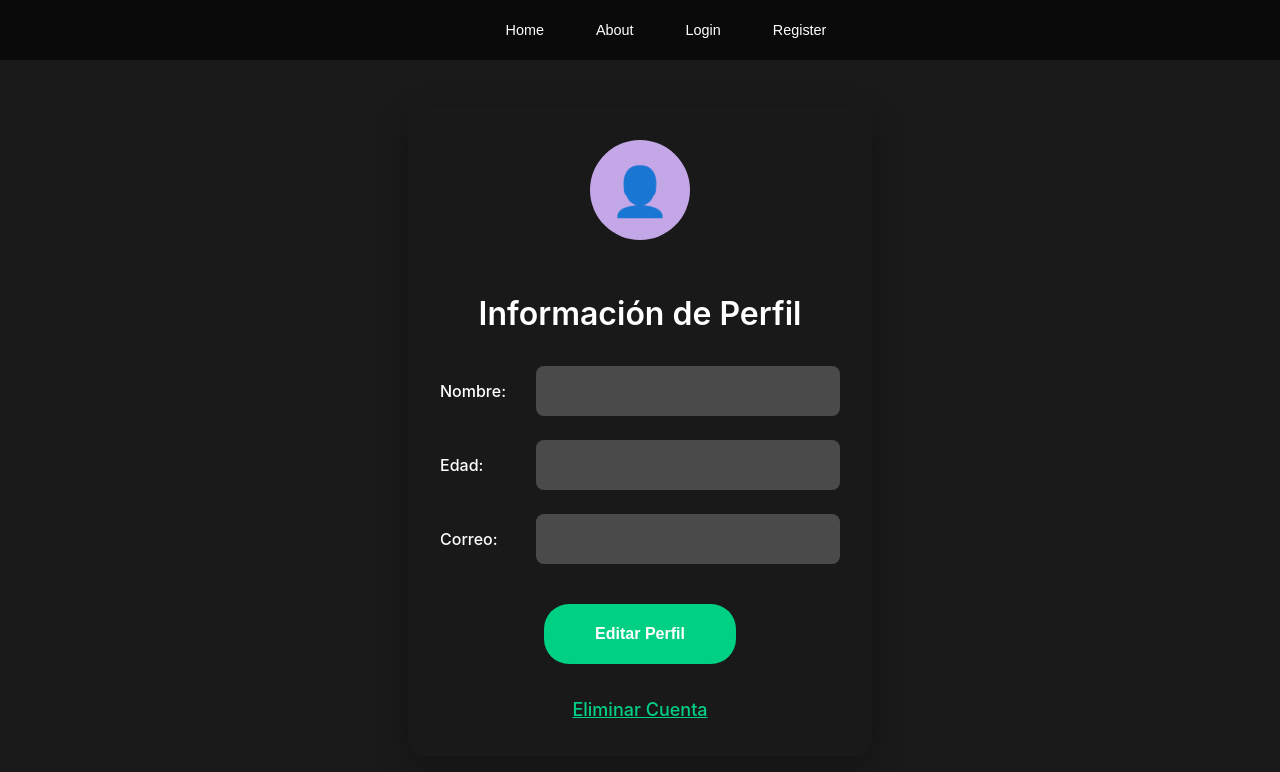
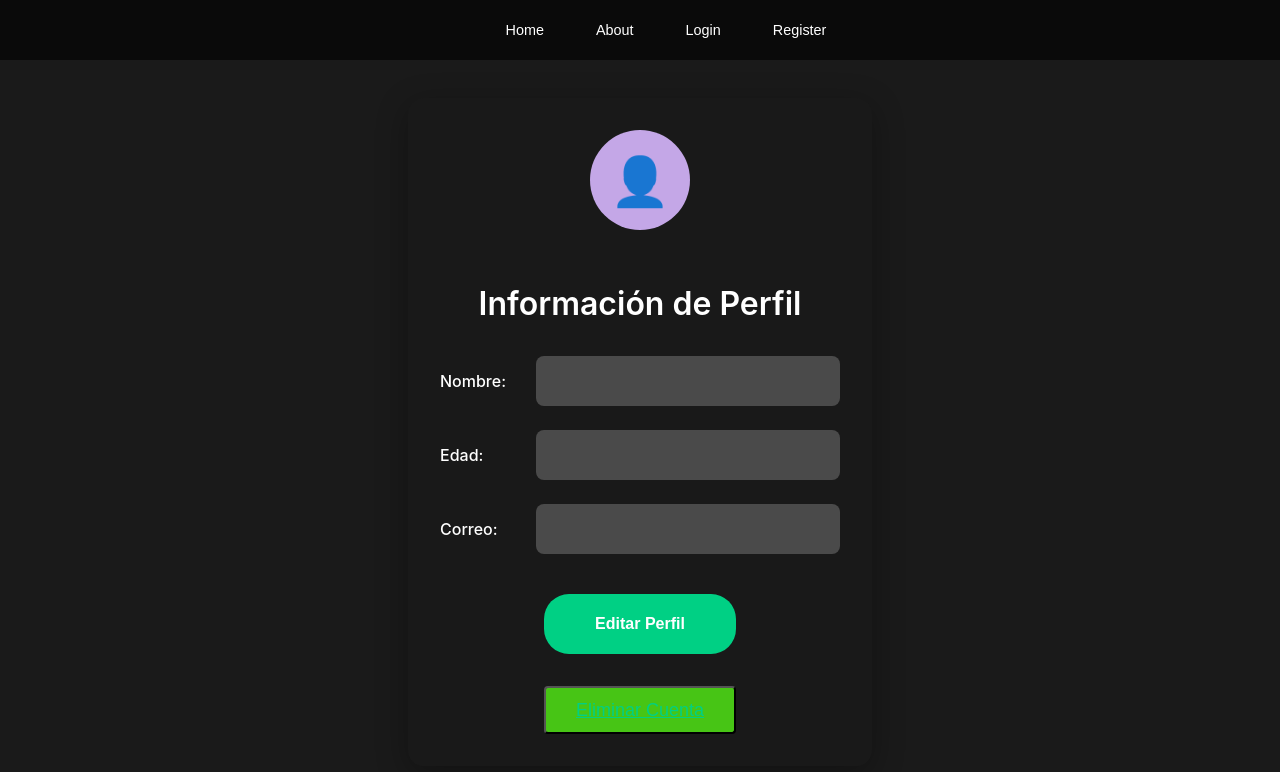
Before and after one commit to valu420/MiniProject-II-Frontend, a React (Vite) app: page /edit-info in a window 1280 px wide. Shown: the top 772 px of the page. Built offline with nearby package versions, Linux system fonts and the light colour scheme.

Commit message:
implementing delete acc button

```diff
--- a/src/api/userApi.ts
+++ b/src/api/userApi.ts
@@ -177,7 +177,7 @@ export const loginUser = async (userData: LoginUserData): Promise<LoginResponse>
   }
 };
 
-// ...existing code...
+
 /**
  * Request password reset: POST /users/forgot-password { email }
  */
@@ -223,4 +223,25 @@ export const resetPasswordWithToken = async (token: string, newPassword: string)
     throw error instanceof Error ? error : new Error('Network error');
   }
 };
-// ...existing code...
+
+export const deleteUser = async (userId: string, token?: string): Promise<{ message?: string }> => {
+  try {
+    const headers: Record<string, string> = { 'Content-Type': 'application/json' };
+    if (token) headers['Authorization'] = `Bearer ${token}`;
+
+    const response = await secureFetch(`${API_BASE_URL}/users/${userId}`, {
+      method: 'DELETE',
+      headers,
+    });
+
+    if (!response.ok) {
+      const err = await response.json().catch(() => ({}));
+      throw new Error(err.message || 'Error deleting user');
+    }
+
+    return await response.json();
+  } catch (error) {
+    console.error('deleteUser error:', { userId: userId ? '***' : '', error });
+    throw error instanceof Error ? error : new Error('Network error');
+  }
+};
--- a/src/pages/change-password/ChangePassword.tsx
+++ b/src/pages/change-password/ChangePassword.tsx
@@ -1,4 +1,4 @@
-// ...existing code...
+
 import React, { useState } from 'react';
 import { Link } from 'react-router-dom';
 import './ChangePassword.scss';
@@ -98,4 +98,3 @@ const ChangePassword: React.FC = () => {
 };
 
 export default ChangePassword;
-// ...existing code...
--- a/src/pages/edit-info/EditInfo.tsx
+++ b/src/pages/edit-info/EditInfo.tsx
@@ -1,11 +1,56 @@
-import React from 'react';
+import React, { useState } from 'react';
+import { useNavigate } from 'react-router-dom';
 import './EditInfo.scss';
+import { deleteUser } from '../../api/userApi';
 
-const EditInfo: React.FC = () => {
+
+ export const EditInfo: React.FC = () => {
+  const navigate = useNavigate();
+  const [isDeleting, setIsDeleting] = useState(false);
+  const [statusMessage, setStatusMessage] = useState<{ type: 'success' | 'error'; text: string } | null>(null);
+
+  const handleDeleteAccount = async (e?: React.MouseEvent) => {
+    e?.preventDefault();
+
+    const userRaw = localStorage.getItem('user');
+    const token = localStorage.getItem('token');
+
+    if (!userRaw) {
+      setStatusMessage({ type: 'error', text: 'No se encontró información del usuario.' });
+      return;
+    }
+
+    const user = JSON.parse(userRaw) as { _id?: string };
+    const userId = user?._id;
+    if (!userId) {
+      setStatusMessage({ type: 'error', text: 'ID de usuario inválido.' });
+      return;
+    }
+
+    const confirmed = window.confirm('¿Estás seguro que deseas eliminar tu cuenta? Esta acción es irreversible.');
+    if (!confirmed) return;
+
+    setIsDeleting(true);
+    setStatusMessage(null);
+
+    try {
+      await deleteUser(userId, token || undefined);
+      // clear auth and user data
+      localStorage.removeItem('token');
+      localStorage.removeItem('user');
+      setStatusMessage({ type: 'success', text: 'Cuenta eliminada correctamente. Redirigiendo...' });
+      setTimeout(() => navigate('/'), 1400);
+    } catch (err: any) {
+      setStatusMessage({ type: 'error', text: err?.message || 'No se pudo eliminar la cuenta.' });
+    } finally {
+      setIsDeleting(false);
+    }
+  };
+
   return (
     <div className="edit-info-container">
       <div className="form-content">
-        <div className="profile-icon"></div>
+        <div className="profile-icon" />
 
         <h1>Información de Perfil</h1>
 
@@ -30,9 +75,20 @@ const EditInfo: React.FC = () => {
           </button>
         </form>
 
-        <a href="#" className="delete-account">
-          Eliminar Cuenta
-        </a>
+        {statusMessage && (
+          <div className={`status-message ${statusMessage.type}`}>
+            {statusMessage.text}
+          </div>
+        )}
+
+        <button
+          onClick={handleDeleteAccount}
+          className="delete-account"
+          disabled={isDeleting}
+          aria-disabled={isDeleting}
+        >
+          {isDeleting ? 'Eliminando cuenta...' : 'Eliminar Cuenta'}
+        </button>
       </div>
     </div>
   );
--- a/src/pages/menu/Menu.tsx
+++ b/src/pages/menu/Menu.tsx
@@ -29,7 +29,7 @@ export const Menu: React.FC = () => {
             />
           </form>
 
-          <Link to="/profile" className="user-btn" aria-label="User profile">
+          <Link to="/edit-info" className="user-btn" aria-label="User profile">
             <span className="user-icon" />
           </Link>
         </div>
```
